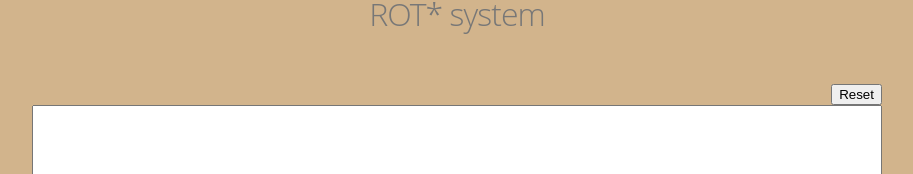
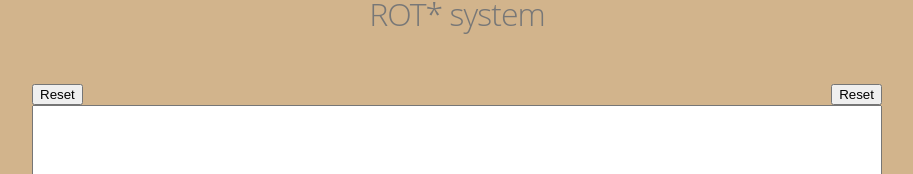
Before and after one commit to szynwod/Cezar, a plain HTML site: page index.html in a window 1280 px wide. Shown: the part 162-336 px from the top of the page, without its empty margins (183-1096 px from the left). Drawn offline with Linux system fonts and the light colour scheme.

Commit message:
Update index.html

```diff
--- a/index.html
+++ b/index.html
@@ -10,6 +10,7 @@
 <body>
 <h1>Caesar cipher</h1>
 <h2>ROT* system</h2>
+<input type="button" value="Reset" onclick="reset();">
 <input type="button" value="Reset" style="float: right;" onclick="reset();">
 <textarea rows="8" cols="80" id=result-textarea></textarea>
 <label for=key>
```
